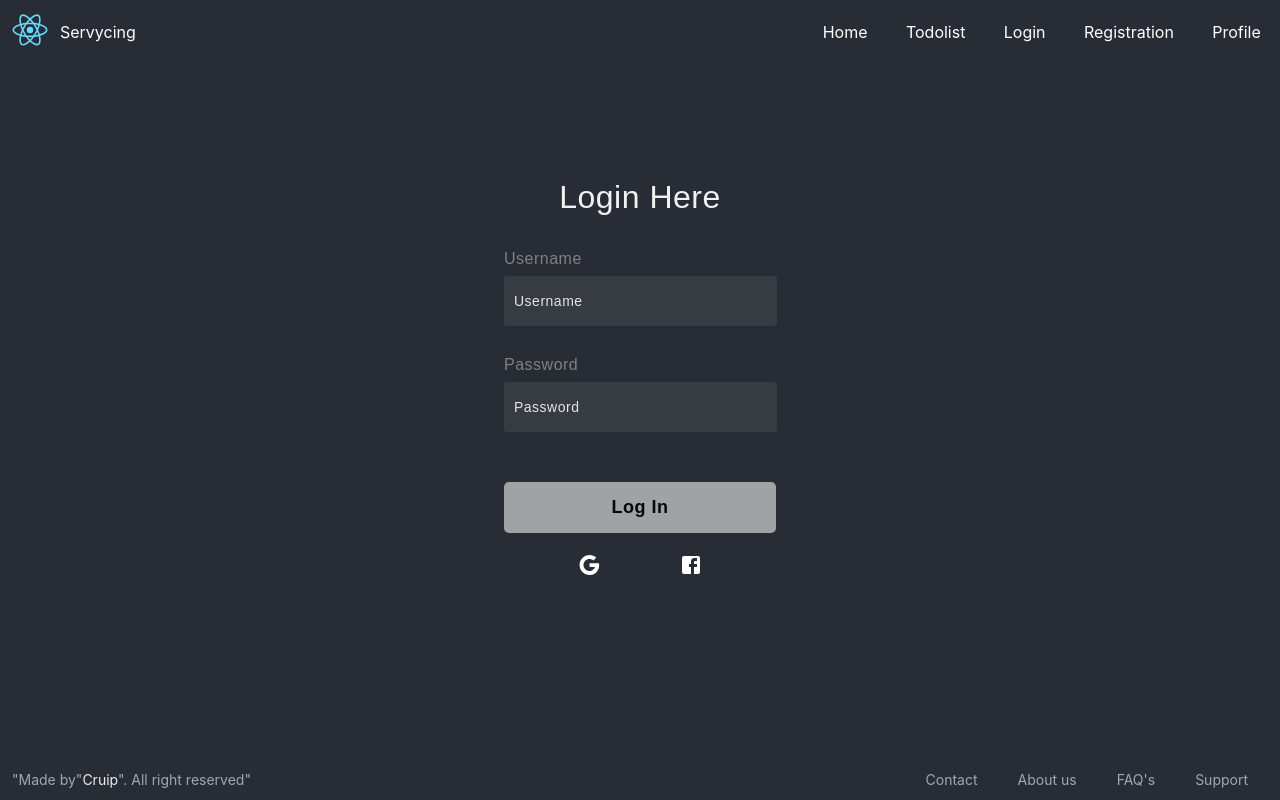
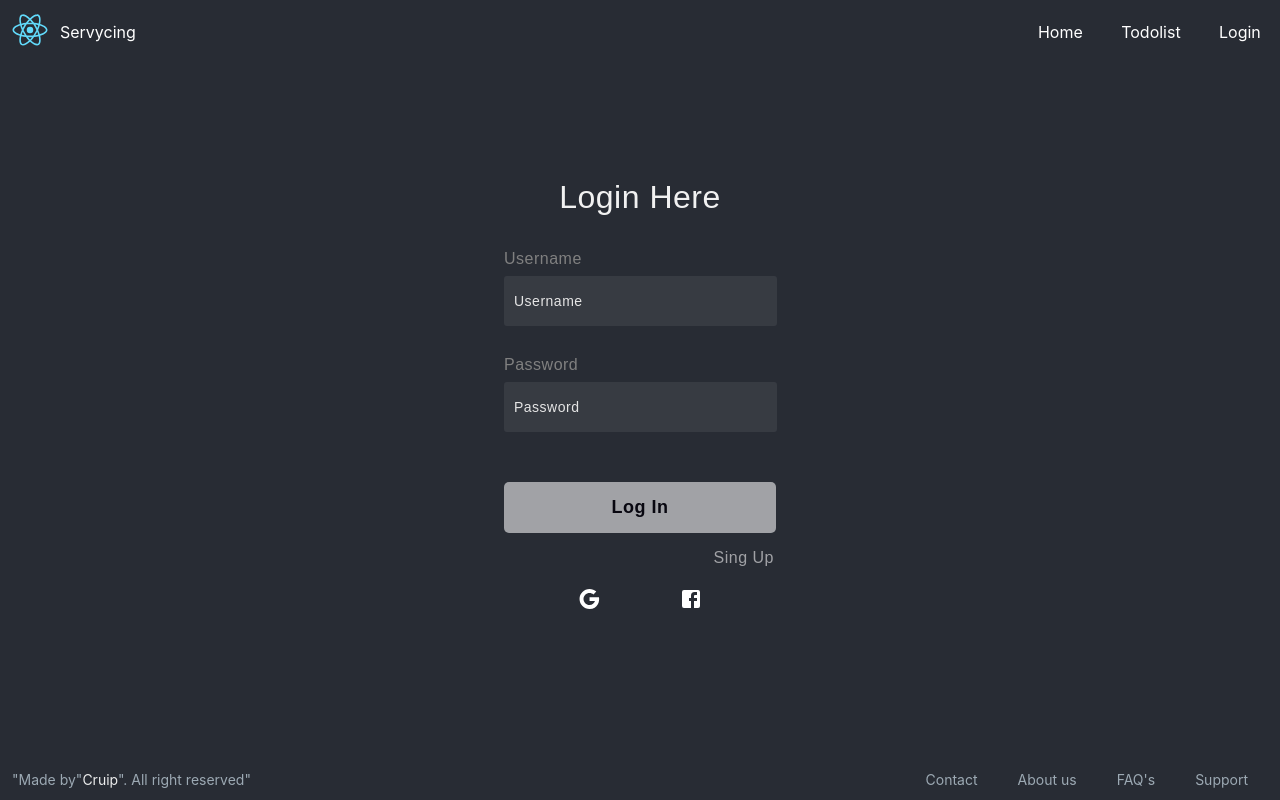
Before and after one commit to HubZori/ToDoApp, a React (Create React App) app: page /login in a window 1280 px wide. Built offline with nearby package versions, Linux system fonts and the light colour scheme.

Commit message:
refactoring

```diff
--- a/src/commponent/GettingStarted/GetStarted.jsx
+++ b/src/commponent/GettingStarted/GetStarted.jsx
@@ -1,3 +1,4 @@
+import { Link } from "react-router-dom";
 import c from "./GetStarted.module.css";
 
 const GetStarted = () => {
@@ -14,7 +15,7 @@ const GetStarted = () => {
               to set it up once, and get beautiful results forever.
             </p>
             <div className={c.buttonGroup}>
-              <a href="/Todolist">Get started</a>
+              <Link to="/Todolist">Get started</Link>
               <a href="https://github.com/HubZori/ToDoList">View on Github</a>
             </div>
           </div>
--- a/src/commponent/Navbar/NavLinks.jsx
+++ b/src/commponent/Navbar/NavLinks.jsx
@@ -18,16 +18,6 @@ const NavLinks = (props) => {
           Login
         </NavLink>
       </li>
-      <li onClick={() => props.isMobile && props.closeMobileMenu()}>
-        <NavLink to="/registration" className={c.link}>
-          Registration
-        </NavLink>
-      </li>
-      <li onClick={() => props.isMobile && props.closeMobileMenu()}>
-        <NavLink to="/profile" className={c.link}>
-          Profile
-        </NavLink>
-      </li>
     </ul>
   );
 };
--- a/src/commponent/Profile/Profile.jsx
+++ b/src/commponent/Profile/Profile.jsx
@@ -28,27 +28,27 @@ const Profile = () => {
           <div className={c.socialIcon}>
             <ul className={c.ul}>
               <li className={c.item1}>
-                <a href="/#0">
+                <a href="https://www.google.com/intl/ru/gmail/about">
                   <GoogleIcon />
                 </a>
               </li>
               <li className={c.item2}>
-                <a href="/#0">
+                <a href="https://www.facebook.com/">
                   <FacebookIcon />
                 </a>
               </li>
               <li className={c.item3}>
-                <a href="/#0">
+                <a href="https://twitter.com/">
                   <TwitterIcon />
                 </a>
               </li>
               <li className={c.item4}>
-                <a href="/#0">
+                <a href="https://www.instagram.com/">
                   <InstagramIcon />
                 </a>
               </li>
               <li className={c.item5}>
-                <a href="/#0">
+                <a href="">
                   <LocalPhoneRoundedIcon />
                 </a>
               </li>
--- a/src/commponent/login/LoginForm.module.css
+++ b/src/commponent/login/LoginForm.module.css
@@ -46,5 +46,23 @@
 
 .ul li a :hover {
   fill: #6163ff;
-  transition: fill 0.15s ease;
+  transition: fill 0.25s ease;
 }
+
+.singUpBtn {
+  display: flex;
+  justify-content: flex-end;
+  list-style: none;
+}
+.singUpBtn a {
+  color: #a1a2a6;
+  padding: 2px;
+  text-decoration: none;
+  border-radius: 4px;
+}
+
+.singUpBtn a:hover {
+  color: #141415;
+  background: #e5e5e5;
+  transition: 0.25s ease;
+}
--- a/src/commponent/login/loginForm.jsx
+++ b/src/commponent/login/loginForm.jsx
@@ -4,6 +4,7 @@ import FacebookIcon from "@mui/icons-material/Facebook";
 import GoogleIcon from "@mui/icons-material/Google";
 import Input from "../../Elements/Input/Input";
 import { useState } from "react";
+import { Link } from "react-router-dom";
 
 const LoginForm = (props) => {
   const [values, setValues] = useState({
@@ -41,10 +42,6 @@ const LoginForm = (props) => {
   console.log(values);
   return (
     <div className={c.loginWrapper}>
-      <div class={c.background}>
-        <div class={c.shape}></div>
-        <div class={c.shape}></div>
-      </div>
       <form className={c.form} onSubmit={handleSubmit}>
         <h3>Login Here</h3>
         {inputs.map((input) => (
@@ -55,16 +52,23 @@ const LoginForm = (props) => {
             onChange={onChange}
           />
         ))}
-        <Button>Log In</Button>
+        <Link to="/profile">
+          <Button>Log In</Button>
+        </Link>
+        <ul class={c.singUpBtn}>
+          <li>
+            <Link to="/registration">Sing Up</Link>
+          </li>
+        </ul>
         <div className={c.social}>
           <ul className={c.ul}>
             <li>
-              <a href="/#0">
+              <a href="https://www.google.com">
                 <GoogleIcon />
               </a>
             </li>
             <li>
-              <a href="/#0" disabled>
+              <a href="https://www.facebook.com" disabled>
                 <FacebookIcon />
               </a>
             </li>
--- a/src/commponent/registration/registration.jsx
+++ b/src/commponent/registration/registration.jsx
@@ -4,6 +4,7 @@ import FacebookIcon from "@mui/icons-material/Facebook";
 import GoogleIcon from "@mui/icons-material/Google";
 import Input from "../../Elements/Input/Input";
 import { useState } from "react";
+import { Link } from "react-router-dom";
 
 const Registration = () => {
   const [values, setValues] = useState({
@@ -87,16 +88,18 @@ const Registration = () => {
             onChange={onChange}
           />
         ))}
-        <Button>Sing Up</Button>
+        <Link to="/login">
+          <Button>Sing Up</Button>
+        </Link>
         <div className={c.social}>
           <ul className={c.ul}>
             <li>
-              <a href="/#0">
+              <a href="https://www.google.com">
                 <GoogleIcon />
               </a>
             </li>
             <li>
-              <a href="/#0">
+              <a href="/https://www.facebook.com">
                 <FacebookIcon />
               </a>
             </li>
```
